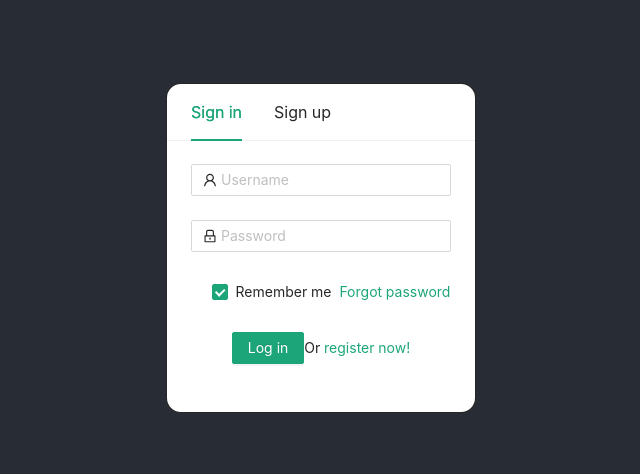
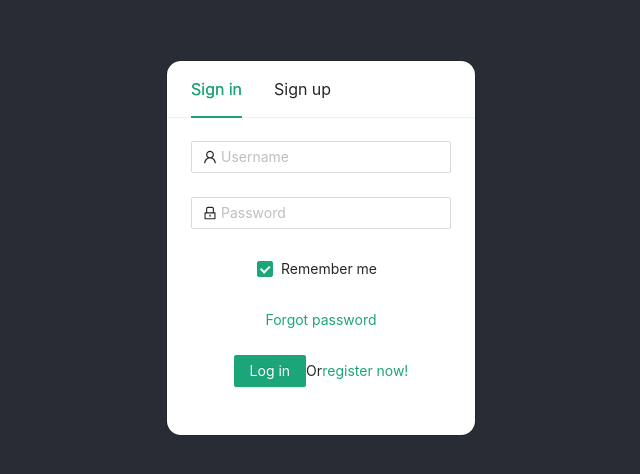
Before and after one commit to fuwhis/fresh-flex-client, a React (Create React App) app: page / in a window 1280 px wide. Shown: the part 152-626 px from the top of the page, without its empty margins (319-959 px from the left). Built offline with nearby package versions, Linux system fonts and the light colour scheme.

Commit message:
add style for form

```diff
--- a/craco.config.js
+++ b/craco.config.js
@@ -14,4 +14,7 @@ module.exports = {
       },
     },
   ],
+  eslint: {
+    enable: false
+  },
 };
--- a/src/components/Form/Login/index.js
+++ b/src/components/Form/Login/index.js
@@ -17,7 +17,6 @@ function LoginForm() {
         remember: true,
       }}
       onFinish={onFinish}
-      style={{ width: '100%' }}
     >
       <Form.Item
         name="username"
@@ -46,12 +45,13 @@ function LoginForm() {
         />
       </Form.Item>
 
-      <Form.Item style={{ paddingLeft: '20px' }}>
-        <Form.Item name="remember" valuePropName="checked" noStyle>
+      <Form.Item>
+        <Form.Item
+          name="remember"
+          valuePropName="checked"
+        >
           <Checkbox>Remember me</Checkbox>
         </Form.Item>
-
-
         <a className="login-form-forgot" href="/abc">
           Forgot password
         </a>
@@ -61,7 +61,8 @@ function LoginForm() {
         <Button type="primary" htmlType="submit" className="login-form-button">
           Log in
         </Button>
-        Or <a href="/register">register now!</a>
+        Or
+        <a href="/register">register now!</a>
       </Form.Item>
     </Form>
   );
--- a/src/components/Form/Login/index.less
+++ b/src/components/Form/Login/index.less
@@ -3,3 +3,6 @@
 .login-form {
   width: auto;
 }
+
+.login-form-forgot {
+}
--- a/src/components/Form/Registration/index.less
+++ b/src/components/Form/Registration/index.less
@@ -6,5 +6,15 @@
   padding-right: 65px;
 }
 
-.ant-row .ant-form-item {
+.ant-col .ant-row {
+  display: flex;
+  margin: 0;
 }
+.ant-form-item.ant-form-item-control {
+  justify-content: flex-start;
+}
+
+// ant-col
+// ant-form-item-control
+// ant-col-xs-24 ant-col-xs-offset-0
+// ant-col-sm-16 ant-col-sm-offset-8
```
